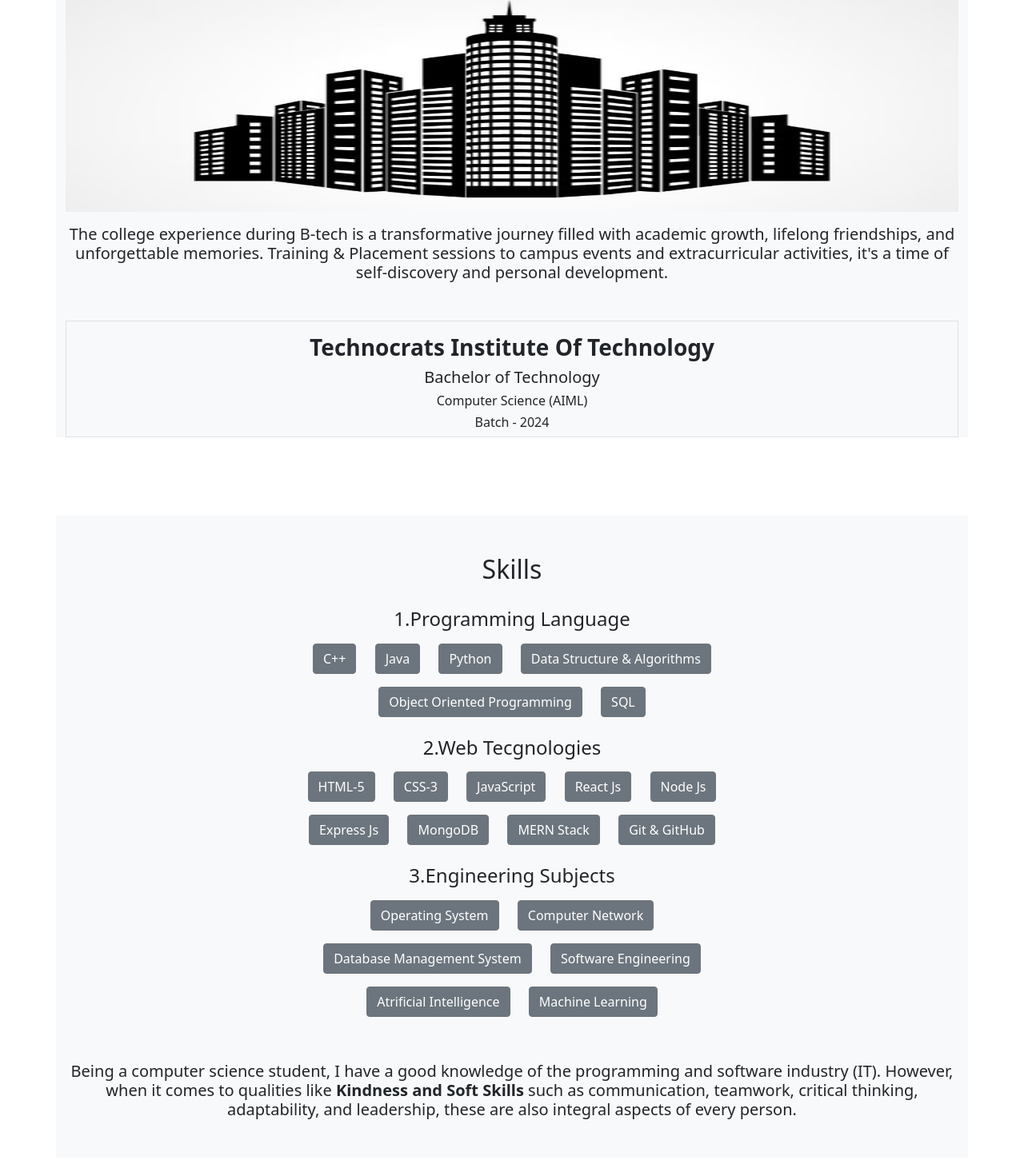
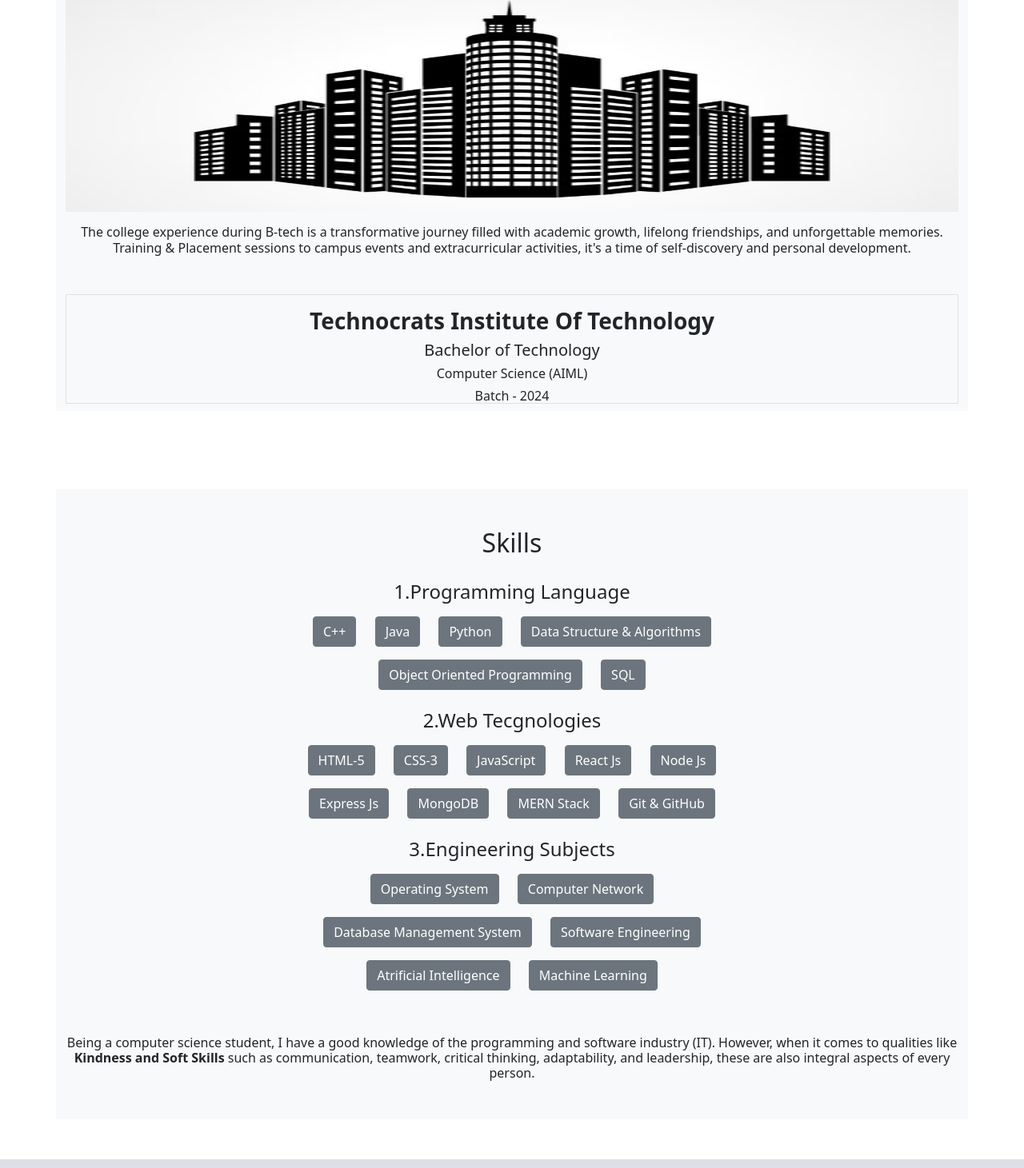
Before and after one commit to vishal780384/My_portfolio, a plain HTML site: page index.html in a window 1280 px wide. Shown: the part 839-2300 px from the top of the page at 80% size. Drawn offline with nearby package versions, Linux system fonts and the light colour scheme.

Commit message:
index.html

```diff
--- a/index.html
+++ b/index.html
@@ -18,7 +18,7 @@
   <!--My CSS-->
   <link rel="stylesheet" href="style.css " />
 
-  <title>Home | Vishal | My_website</title>
+  <title>Vishal | My_website</title>
 </head>
 
 <body id="home">
@@ -76,9 +76,9 @@
       <div class="row justify-content-center fs-3 text-center">
         <div>
           <img src="college_img(svg2).jpg" alt="college_img" width="100%" height="300px"/>
-          <h5 class=" mt-3 mb-3 ">The college experience during B-tech is a transformative journey filled with academic growth,
+          <h6 class=" mt-3 mb-3 ">The college experience during B-tech is a transformative journey filled with academic growth,
           lifelong friendships, and unforgettable memories. Training & Placement sessions to campus events and extracurricular
-          activities, it's a time of self-discovery and personal development. </h5>
+          activities, it's a time of self-discovery and personal development. </h6>
             <div class=" mt-5 w-100 h-25 border solid 5px bg-light justify-content-center ">
               <h3 for="Pesan" class="form-label fw-bold mt-3">Technocrats Institute Of Technology </h3>
               <h5>Bachelor of Technology</h5>
@@ -134,9 +134,9 @@
           <button class="btn btn-secondary m-2">Atrificial Intelligence</button>
           <button class="btn btn-secondary m-2">Machine Learning</button>
         </div>
-        <h5 class="mb-5">Being a computer science student, I have a good knowledge of the programming and software industry (IT).
+        <h6 class="mb-5">Being a computer science student, I have a good knowledge of the programming and software industry (IT).
           However, when it comes to qualities like <strong>Kindness and Soft Skills</strong> such as communication, teamwork, critical thinking,
-          adaptability, and leadership, these are also integral aspects of every person.</h5>
+          adaptability, and leadership, these are also integral aspects of every person.</h6>
       </div>
     </div>
     </section>
@@ -192,7 +192,7 @@
           <div class="card-body">
             <p class="card-text">
             <h2> E-Commerce</h2> clone</h2> Experienced in managing and optimizing e-commerce operations, including product
-            listings, pricing strategies and order fulfillment, to drive revenue growth and enhance customer satisfaction Using the HTML5, CSS3, JS</p>
+            listings, pricing strategies and order fulfilment, to drive revenue growth and enhance customer satisfaction Using the HTML5, CSS3, JS</p>
           </div>
         </div>
       </div>
```
